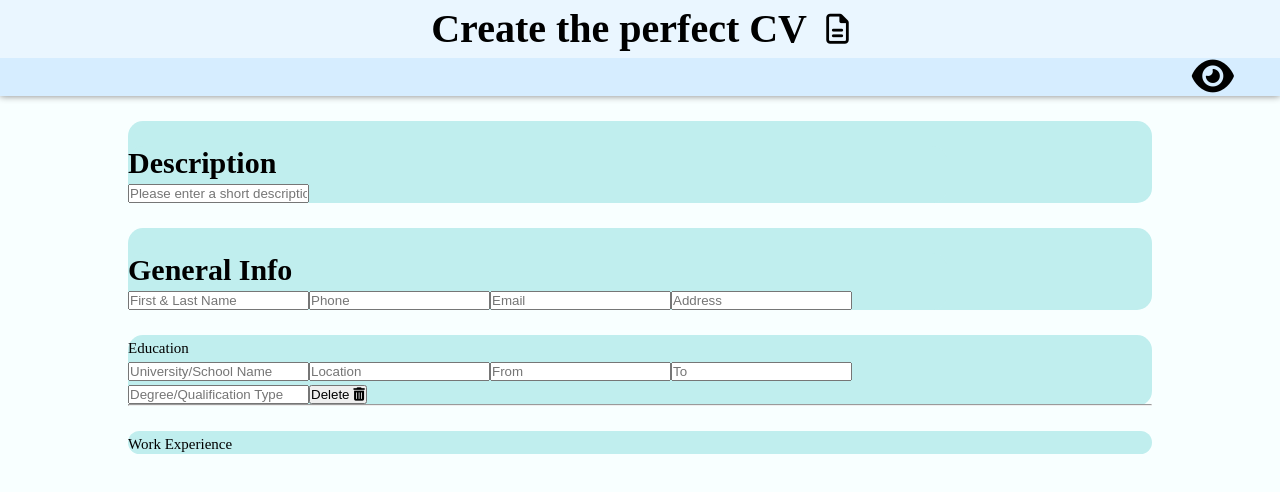
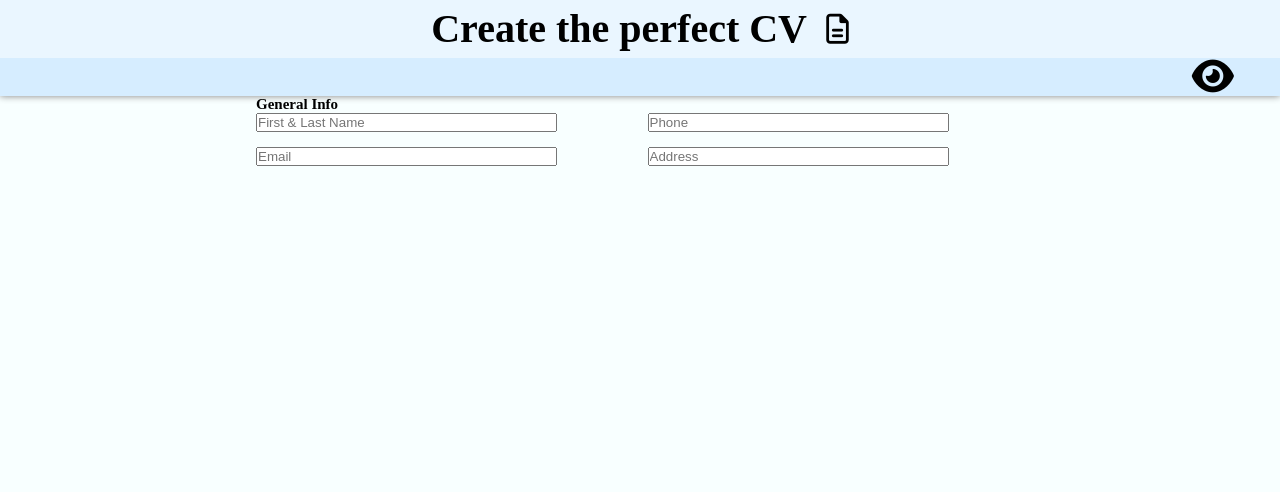
Before and after one commit to Negrea-Andrei/CV-App, a React (Vite) app: page / in a window 1280 px wide. Shown: the top 492 px of the page. Built offline with nearby package versions, Linux system fonts and the light colour scheme.

Commit message:
Reset the components. Need to stile them individualy

```diff
--- a/src/App.css
+++ b/src/App.css
@@ -1,26 +1,6 @@
-.container {
+.contain {
     width: 100%;
     height: 100vh;
-}
-
-.sections-container {
     display: flex;
     justify-content: center;
 }
-
-.contain {
-    display: flex;
-    align-items: center;
-    width: 100%;
-    flex-direction: column;
-}
-
-section {
-    width: 80%;
-    height: 200px;
-    background-color: var(--sectionColor);
-    height: max-content;
-    margin-top: 25px;
-    font-size: 2rem;
-    border-radius: 15px;
-}
--- a/src/App.jsx
+++ b/src/App.jsx
@@ -1,9 +1,7 @@
 import React, { useState } from "react";
 import "./App.css";
 import Header from "./components/Header/Header";
-import Description from "./components/Description/Description";
 import Info from "./components/Info/Info";
-import Education from "./components/Education/Education";
 
 function App() {
   const [viewButton, setViewButton] = useState(true);
@@ -15,28 +13,14 @@ function App() {
   return (
     <div className="container">
       <Header toggleState={toggleState} viewButton={viewButton} />
-      <div className="sections-container">
         {viewButton ? (
           <div className="contain">
-            <section>
-              <Description />
-            </section>
-            <section>
-              <Info />
-            </section>
-            <section>
-              <span>Education</span>
-              <Education />
-            </section>
-            <section>
-              <span>Work Experience</span>
-            </section>
+            <Info />
           </div>
         ) : (
           <div>NOT YET</div>
         )}
       </div>
-    </div>
   );
 }
 
--- a/src/components/Description/Description.jsx
+++ /dev/null
@@ -1,20 +0,0 @@
-import React from 'react';
-import './Description.css';
-
-function Description() {
-
-  return (
-    <section className="section">
-      <h2 className="title">Description</h2>
-      <div className="textbox">
-        <input type='text'
-          name="summary"
-          className="text-area"
-          placeholder="Please enter a short description here..."
-        ></input>
-      </div>
-    </section>
-  );
-}
-
-export default Description;
--- a/src/components/Education/Education.jsx
+++ /dev/null
@@ -1,45 +0,0 @@
-import './Education.css';
-import React, { useState } from 'react';
-
-function Education() {
-
-  return (
-    <div>
-      <div className="grid">
-        <input
-          name="school"
-          type="text"
-          placeholder="University/School Name"
-        />
-        <input
-          name="location"
-          type="text"
-          placeholder="Location"
-        />
-        <input
-          name="from"
-          type="text"
-          placeholder="From"
-        />
-        <input
-          name="to"
-          type="text"
-          placeholder="To"
-        />
-      </div>
-      <input
-        name="qualification"
-        className="input-full-width"
-        type="text"
-        placeholder="Degree/Qualification Type"
-      />
-
-      <button className="input-button">
-        Delete <i className="fas fa-trash-alt"></i>
-      </button>
-      <hr className="line" />
-    </div>
-  );
-}
-
-export default Education;
--- a/src/components/Header/Header.css
+++ b/src/components/Header/Header.css
@@ -4,7 +4,6 @@
     width: 100%;
     min-height: 90px;
     min-width: 400px;
-    position: sticky;
     display: flex;
     flex-direction: column;
     justify-content: center;
--- a/src/components/Info/Info.css
+++ b/src/components/Info/Info.css
@@ -0,0 +1,20 @@
+.general-info {
+    width: 60%;
+    height: fit-content;
+}
+.grid {
+    display: grid;
+    grid-template-columns: repeat(2, 1fr);
+    grid-template-rows: repeat(2, 1fr);
+    gap: 15px;
+}
+
+.grid input {
+    width: 80%;
+
+}
+
+.grid input:focus {
+    outline: none;
+    border-color: var(--inputFocused);
+}
--- a/src/index.css
+++ b/src/index.css
@@ -7,6 +7,7 @@
 :root {
   --bodyColor: rgb(248, 255, 255);
   --sectionColor: rgb(192, 238, 238);
+  --inputFocused: rgb(27, 133, 0);
 }
 
 html,
@@ -16,3 +17,20 @@ body {
   background-color: var(--bodyColor);
   font-size: 10px;
 }
+
+::-webkit-scrollbar {
+  width: 2px;
+}
+
+::-webkit-scrollbar:hover {
+  width: 10px;
+}
+
+::-webkit-scrollbar-thumb {
+  background-color: rgb(167, 167, 167);
+  border-radius: 25px;
+}
+
+::-webkit-scrollbar-track {
+  background-color: lightgray;
+}
```
Also changed, not shown: src/components/Description/Description.css (deleted), src/components/Education/Education.css (deleted).
